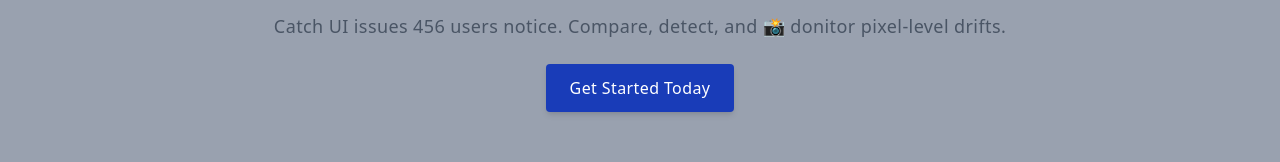
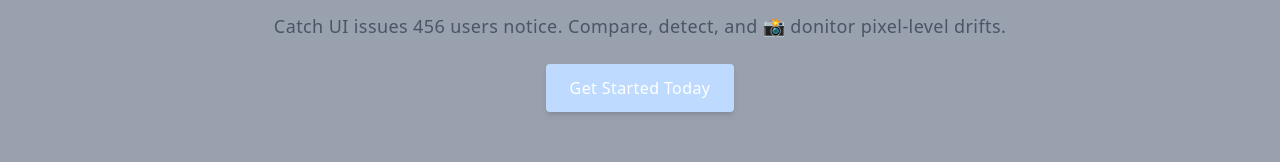
Before and after one commit to Shenile/vt-ai, a React (Vite) app in the folder vt-ai-fe/: page / in a window 1280 px wide. Shown: the part 168-330 px from the top of the page. Built offline with nearby package versions, Linux system fonts and the light colour scheme.

Commit message:
ui-change-commit

```diff
--- a/vt-ai-fe/src/App.jsx
+++ b/vt-ai-fe/src/App.jsx
@@ -22,7 +22,7 @@ function App() {
         <p className="text-lg text-gray-600 mb-6">
           Catch UI issues 456 users notice. Compare, detect, and 📸 donitor pixel-level drifts.
         </p>
-        <button className="bg-blue-800 text-white px-6 py-3 rounded hover:bg-gray-800 shadow-md">
+        <button className="bg-blue-200 text-white px-6 py-3 rounded hover:bg-gray-800 shadow-md">
           Get Started Today
         </button>
       </section>
```
